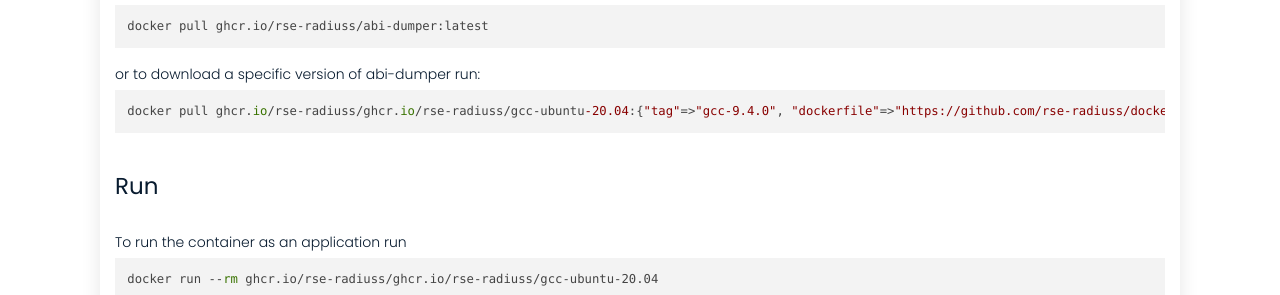
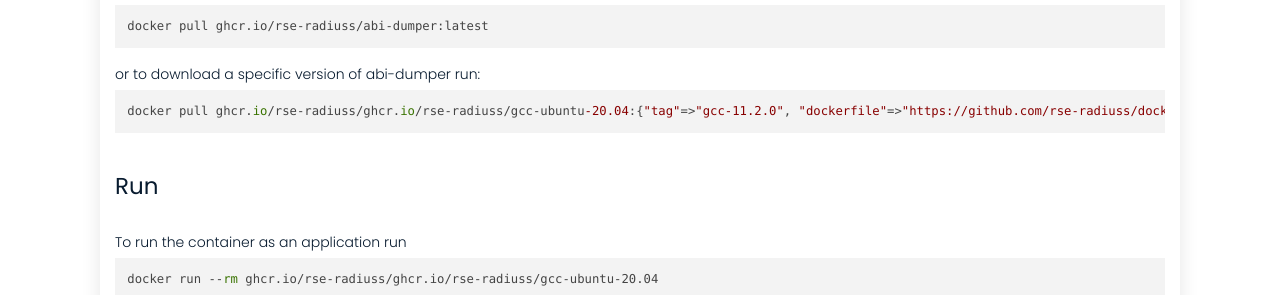
Before and after one commit to rse-ops/docker-images, a Jekyll site: the page built from _library/ghcr.io-rse-radiuss-gcc-ubuntu-20.04.md, in a window 1280 px wide and 1002 px high. Shown: the part 520-815 px from the top of the window. Built offline with Jekyll 4.4.1, drawn with Linux system fonts in a browser that asks for light colours; nearby versions of some CDN libraries.

Commit message:
Automated push to update library 2021-10-08

```diff
--- a/_library/ghcr.io-rse-radiuss-gcc-ubuntu-20.04.md
+++ b/_library/ghcr.io-rse-radiuss-gcc-ubuntu-20.04.md
@@ -1,14 +1,11 @@
 ---
 layout: container
 name: ghcr.io/rse-radiuss/gcc-ubuntu-20.04
-updated_at: 2021-10-08 04:42:46.666466
+updated_at: 2021-10-08 04:45:57.784560
 
 
 container_url: https://github.com/orgs/rse-radiuss/packages/container/package/gcc-ubuntu-20.04
 versions:
- - tag: gcc-9.4.0
-   dockerfile: https://github.com/rse-radiuss/docker-images/blob/main/ubuntu/gcc/Dockerfile
-   manifest: https://crane.ggcr.dev/manifest/ghcr.io/rse-radiuss/gcc-ubuntu-20.04:gcc-9.4.0
  - tag: gcc-11.2.0
    dockerfile: https://github.com/rse-radiuss/docker-images/blob/main/ubuntu/gcc/Dockerfile
    manifest: https://crane.ggcr.dev/manifest/ghcr.io/rse-radiuss/gcc-ubuntu-20.04:gcc-11.2.0
```
Also changed, not shown: other parts of _library/ghcr.io-rse-radiuss-gcc-ubuntu-20.04.md (+3 -0 lines).
